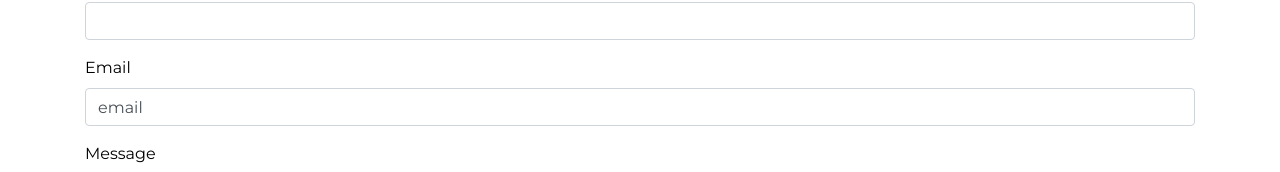
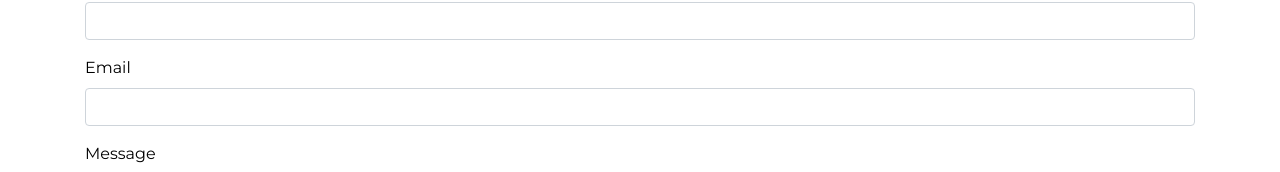
Before and after one commit to aerisgroup/aeris-group-website, a React (Create React App) app: page /contact in a window 1280 px wide. Shown: the part 212-384 px from the top of the page. Built offline with nearby package versions, Linux system fonts and the light colour scheme.

Commit message:
fix the value for email

```diff
--- a/src/components/contact/ContactUs.js
+++ b/src/components/contact/ContactUs.js
@@ -1,6 +1,12 @@
 import React, { Fragment, useState } from "react";
 import ContactMap from "./ContactMap";
 import MapContact from "../util/MapContact";
+
+const encode = data => {
+  return Object.keys(data)
+    .map(key => encodeURIComponent(key) + "=" + encodeURIComponent(data[key]))
+    .join("&");
+};
 
 class ContactUs extends React.Component {
   state = {
@@ -56,7 +62,7 @@ class ContactUs extends React.Component {
                       class="form-control"
                       type="email"
                       name="email"
-                      value="email"
+                      value={email}
                       onChange={this.handleChange}
                     />
                   </div>
```
